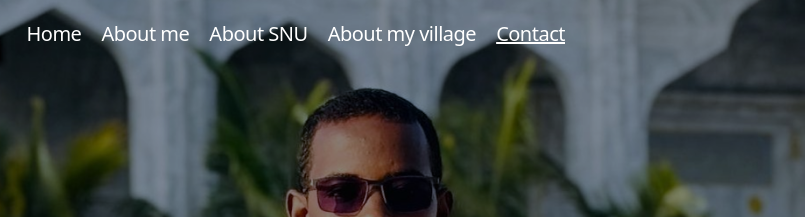
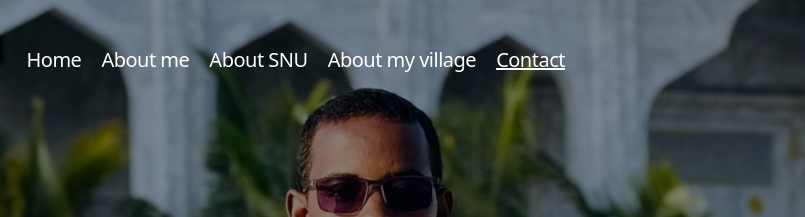
Before and after one commit to Najmudiin11/njweb_1, a website: page src/Contact.html in a window 1280 px wide. Shown: the top 217 px of the page, 475-1280 px from the left. Drawn offline with Linux system fonts and the light colour scheme.

Commit message:
Update Contact.html

```diff
--- a/src/Contact.html
+++ b/src/Contact.html
@@ -16,7 +16,7 @@
       <div class="absolute inset-0 w-screen  bg-[#14274A] h-[500px] mix-blend-multiply opacity-50 "></div>
 
       <div class="absolute inset-0 container mx-auto pt-5 sm:w-[400px] md:w-[600px] lg:w-[800px]" >
-        <div class="MENU flex  justify-between">
+        <div class="MENU flex  justify-between   items-center">
           <div class="head" >
 
             <img src="photos/logopng.png" alt="">
```
